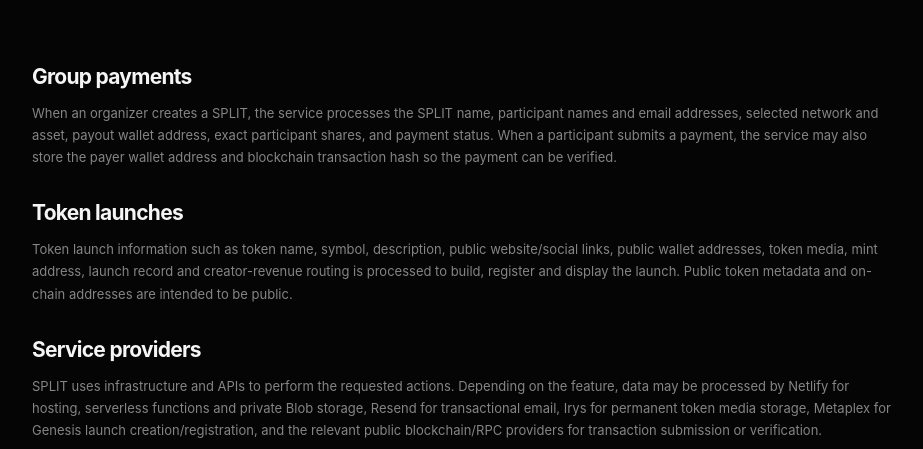
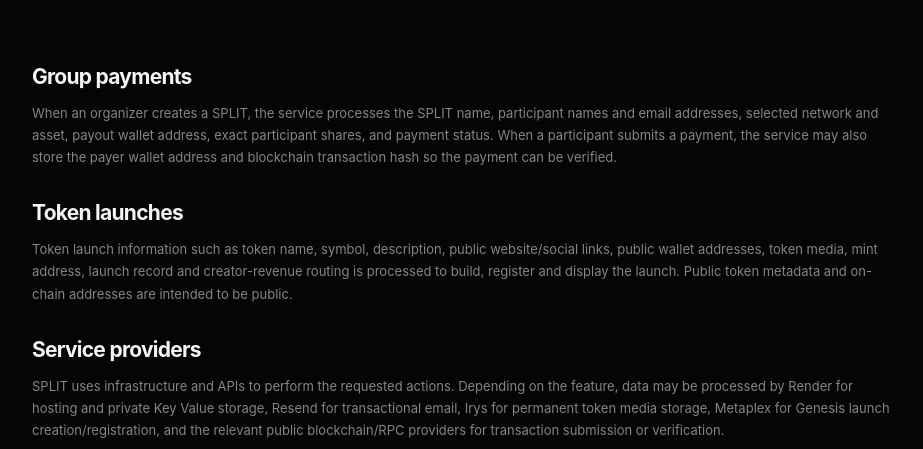
Before and after one commit to sariahsingh9-debug/split-onchain, a website: page public/privacy.html in a window 1280 px wide. Shown: the part 351-800 px from the top of the page, without its empty margins (178-1101 px from the left). Drawn offline with Linux system fonts and the light colour scheme.

Commit message:
Update privacy page for Render production

```diff
--- a/public/privacy.html
+++ b/public/privacy.html
@@ -2,7 +2,7 @@
 :root{color-scheme:dark}*{box-sizing:border-box}body{margin:0;background:#050505;color:#f5f5f5;font-family:Inter,system-ui,-apple-system,Segoe UI,sans-serif}.shell{width:min(860px,calc(100% - 36px));margin:auto}.nav{height:76px;display:flex;align-items:center;justify-content:space-between;border-bottom:1px solid #222}.nav a{color:#fff;text-decoration:none;font-weight:800}.brand{letter-spacing:-.05em}.back{font-size:11px;border:1px solid #303030;border-radius:10px;padding:10px 13px}.hero{padding:80px 0 36px}.k{color:#666;font-size:10px;letter-spacing:.16em;text-transform:uppercase}.hero h1{font-size:clamp(52px,9vw,92px);line-height:.88;letter-spacing:-.075em;margin:14px 0}.hero p,.content p,.content li{color:#858585;line-height:1.7;font-size:13px}.content{border-top:1px solid #222;padding:34px 0 90px}.content h2{font-size:21px;letter-spacing:-.035em;margin:32px 0 10px}.content ul{padding-left:20px}.note{border:1px solid #292929;border-radius:16px;padding:18px;background:#090909;margin-top:30px}.footer{border-top:1px solid #222;padding:24px 0 34px;color:#555;font-size:10px}</style></head><body><div class="shell"><nav class="nav"><a class="brand" href="index.html">SPLIT</a><a class="back" href="index.html">Back home</a></nav><header class="hero"><div class="k">PRIVACY</div><h1>What SPLIT handles.</h1><p>This page describes the information the SPLIT web app needs to operate group payment invitations and token launches.</p></header><main class="content">
 <h2>Group payments</h2><p>When an organizer creates a SPLIT, the service processes the SPLIT name, participant names and email addresses, selected network and asset, payout wallet address, exact participant shares, and payment status. When a participant submits a payment, the service may also store the payer wallet address and blockchain transaction hash so the payment can be verified.</p>
 <h2>Token launches</h2><p>Token launch information such as token name, symbol, description, public website/social links, public wallet addresses, token media, mint address, launch record and creator-revenue routing is processed to build, register and display the launch. Public token metadata and on-chain addresses are intended to be public.</p>
-<h2>Service providers</h2><p>SPLIT uses infrastructure and APIs to perform the requested actions. Depending on the feature, data may be processed by Netlify for hosting, serverless functions and private Blob storage, Resend for transactional email, Irys for permanent token media storage, Metaplex for Genesis launch creation/registration, and the relevant public blockchain/RPC providers for transaction submission or verification.</p>
+<h2>Service providers</h2><p>SPLIT uses infrastructure and APIs to perform the requested actions. Depending on the feature, data may be processed by Render for hosting and private Key Value storage, Resend for transactional email, Irys for permanent token media storage, Metaplex for Genesis launch creation/registration, and the relevant public blockchain/RPC providers for transaction submission or verification.</p>
 <h2>Private links</h2><p>Participant payment links are signed bearer links. A person who has the link can view the payment request, so participants should not post or forward it publicly. Participant email addresses are not embedded directly in the URL.</p>
 <h2>Retention and public blockchains</h2><p>Private application records may be retained as needed to keep SPLIT payment history and status working. Blockchain transactions and permanently uploaded token media are outside SPLIT's ability to erase once published to their respective decentralized/permanent systems.</p>
 <h2>Creator dashboard</h2><p>The creator dashboard uses a wallet address and a signed login message to authenticate the creator. SPLIT may store private creator indexes that connect that wallet to SPLITs, launches and creator-revenue distribution history so the dashboard can be restored on another device.</p>
```
